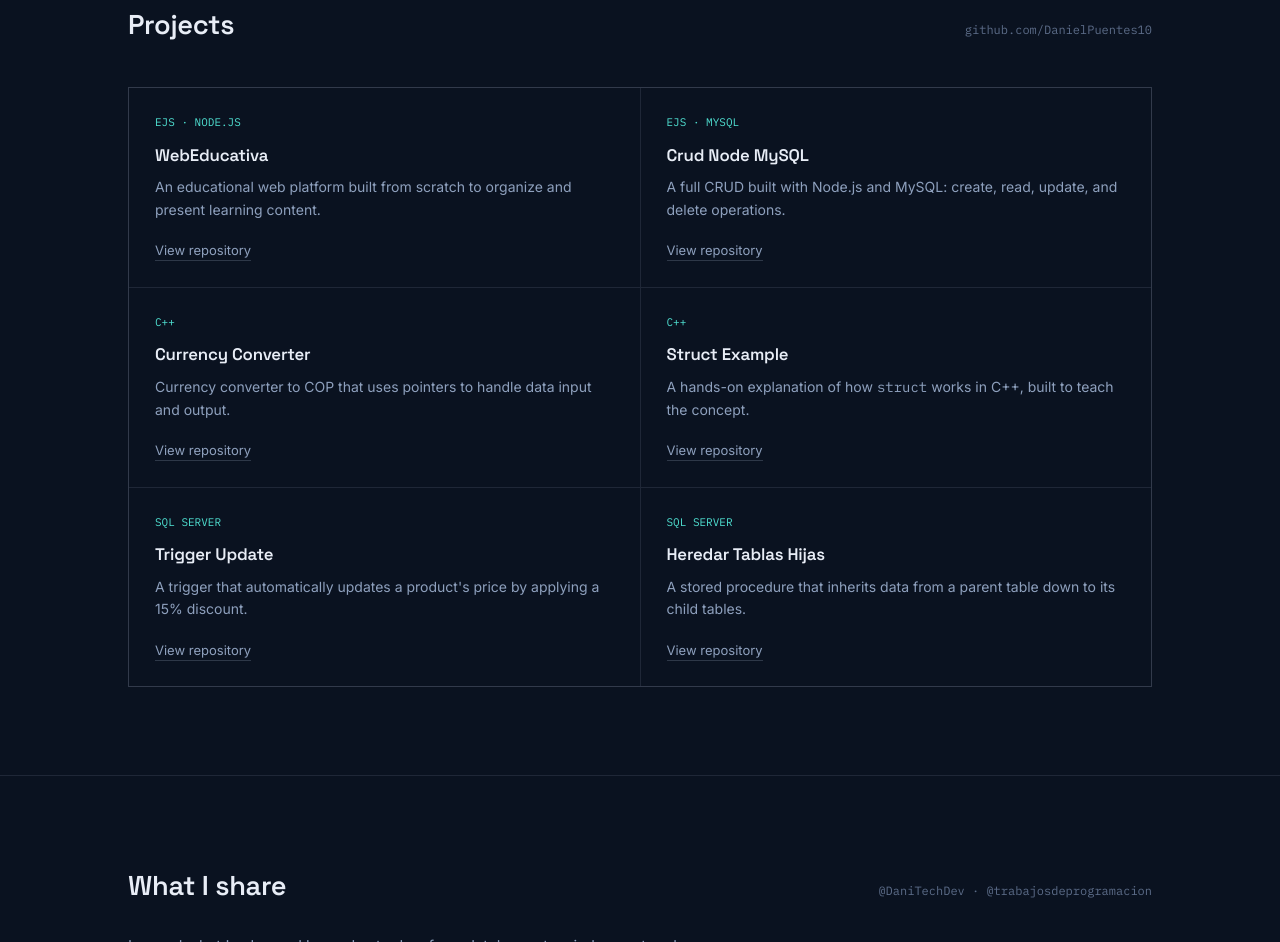
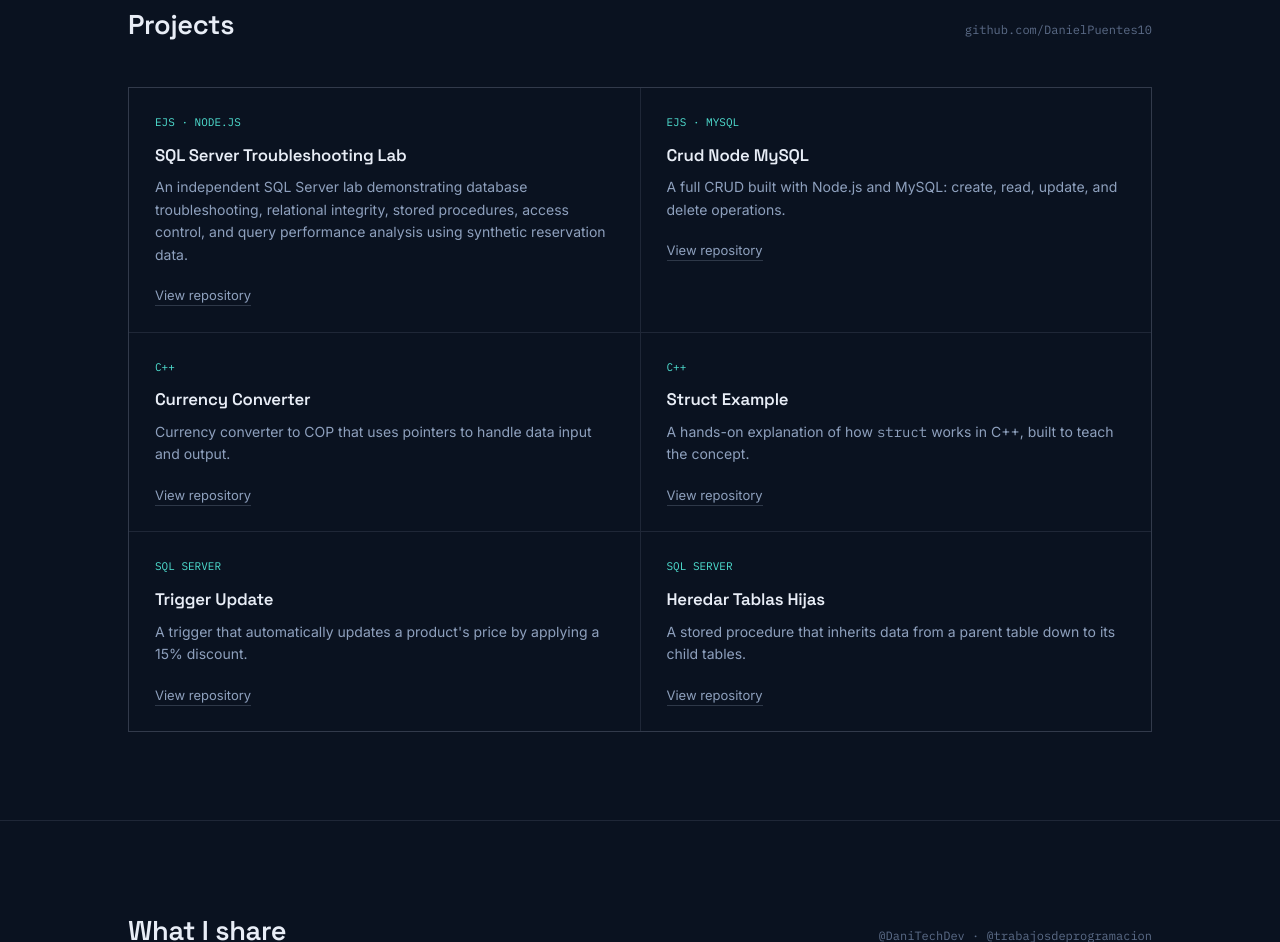
Before and after one commit to DanielPuentes10/DanielPuentes10.github.io, a website: page index.html in a window 1280 px wide. Shown: the part 2130-3072 px from the top of the page. Drawn offline with Linux system fonts and the light colour scheme.

```diff
--- a/index.html
+++ b/index.html
@@ -812,9 +812,9 @@ Core strengths: Incident Resolution · Root-Cause Analysis · SQL Server Trouble
       <div class="projects">
         <div class="project">
           <div class="ptag mono">EJS · NODE.JS</div>
-          <h3>WebEducativa</h3>
-          <p>An educational web platform built from scratch to organize and present learning content.</p>
-          <a class="plink" href="https://github.com/DanielPuentes10/WebEducativa" target="_blank" rel="noopener">View repository</a>
+          <h3>SQL Server Troubleshooting Lab</h3>
+          <p>An independent SQL Server lab demonstrating database troubleshooting, relational integrity, stored procedures, access control, and query performance analysis using synthetic reservation data.</p>
+          <a class="plink" href="https://github.com/DanielPuentes10/sql-server-troubleshooting-lab" target="_blank" rel="noopener">View repository</a>
         </div>
         <div class="project">
           <div class="ptag mono">EJS · MYSQL</div>
```
